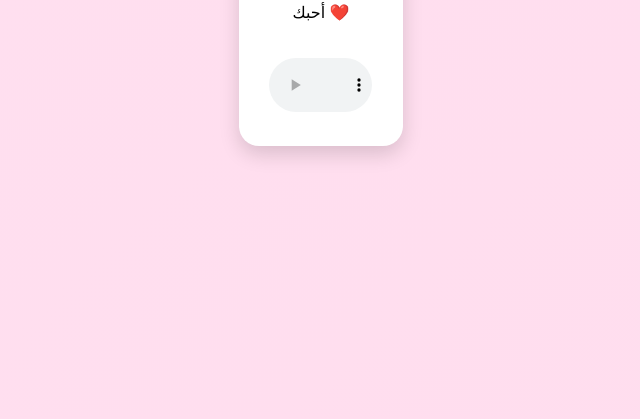
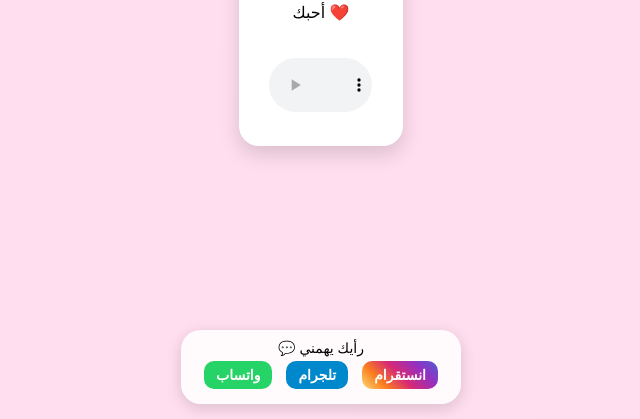
Before and after one commit to MTHNNA/valentine-gift, a plain HTML site: page gift.html in a window 1280 px wide. Both pictures are taken after a click on the button "اضغط هنا". Shown: the part 381-800 px from the top of the page, without its empty margins (319-959 px from the left). Drawn offline with Linux system fonts and the light colour scheme.

Commit message:
Add feedback section with social media links

```diff
--- a/gift.html
+++ b/gift.html
@@ -37,6 +37,33 @@ margin-top:20px;
 }
 
 h1,p,audio{opacity:0;transition:1s}
+
+.feedback{
+display:none;
+position:fixed;
+bottom:15px;
+left:50%;
+transform:translateX(-50%);
+background:#ffffffdd;
+padding:10px 18px;
+border-radius:20px;
+box-shadow:0 4px 15px rgba(0,0,0,.15);
+font-size:14px;
+}
+
+.feedback a{
+margin:5px;
+display:inline-block;
+padding:6px 12px;
+border-radius:10px;
+color:white;
+text-decoration:none;
+font-weight:bold;
+}
+
+.wa{background:#25D366;}
+.tg{background:#0088cc;}
+.ig{background:linear-gradient(45deg,#feda75,#fa7e1e,#d62976,#962fbf,#4f5bd5);}
 </style>
 </head>
 
@@ -52,9 +79,16 @@ h1,p,audio{opacity:0;transition:1s}
 </audio>
 </div>
 
+<div class="feedback" id="feedback">
+💬 رأيك يهمني
+<br>
+<a class="wa" target="_blank" href="https://wa.me/967733666751?text=شفت%20هدية%20عيد%20الحب%20وكانت%20جميلة%20❤️">واتساب</a>
+<a class="tg" target="_blank" href="https://t.me/BN_MUTHANNA_3">تلجرام</a>
+<a class="ig" target="_blank" href="https://www.instagram.com/bn_muthanna_1">انستقرام</a>
+</div>
+
 <script>
 const params=new URLSearchParams(location.search);
-
 const to=params.get("to")||"أنت";
 const msg=params.get("msg")||"أحبك ❤️";
 const song=params.get("song")||"1";
@@ -77,6 +111,8 @@ document.getElementById("audio").style.opacity=1;
 
 document.getElementById("audio").play();
 document.getElementById("btn").style.display="none";
+
+document.getElementById("feedback").style.display="block";
 };
 </script>
 
```
